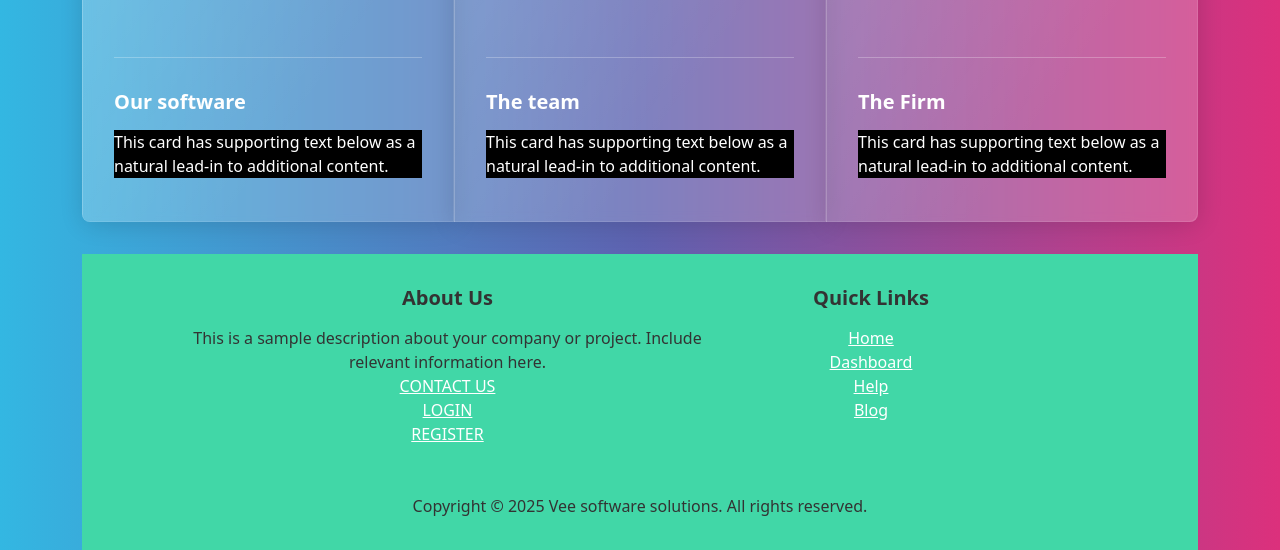
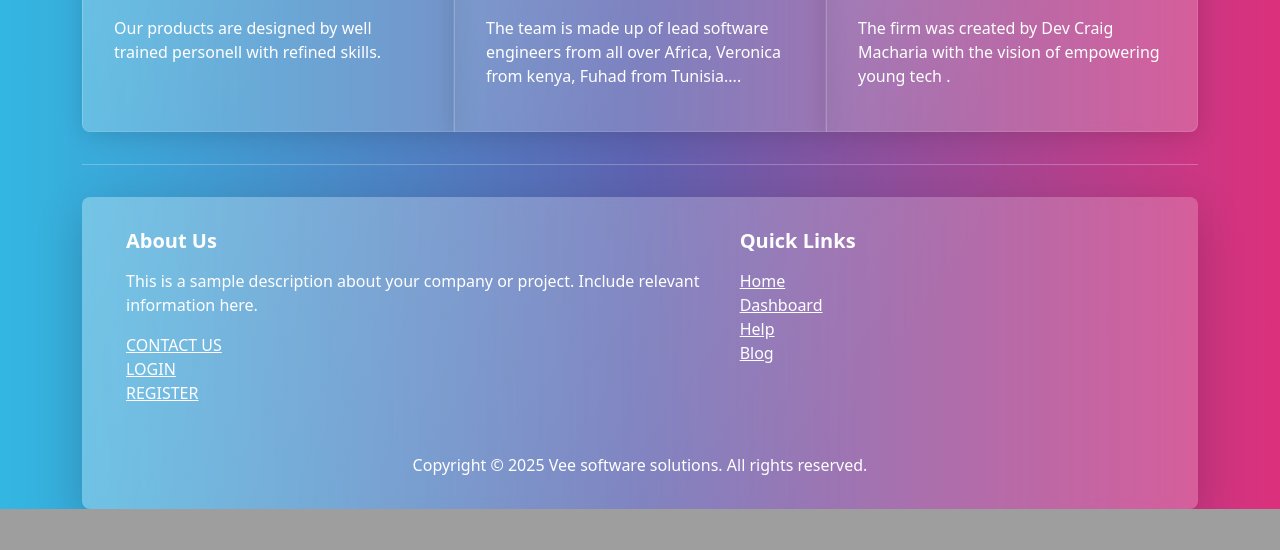
Before and after one commit to Craigmacharia/management-software, a Django app: page / in a window 1280 px wide. Shown: the part 949-1499 px from the top of the page. After the commit the page ends 1458 px from the top, so only its background shows below. Run offline with Django 5.2, Linux system fonts and the light colour scheme.

Commit message:
added footer

```diff
--- a/static/css/styles.css
+++ b/static/css/styles.css
@@ -8,50 +8,3 @@
 
 
 }
-
-.message-text{
-
-    color: rgb(149, 149, 149);
-
-}
-
-.p4{
-    color: rgb(0, 0, 0);
-}
-
-h6{
-    color: black;
-    font-family: fantasy;
-    font-size: xx-large;
-}
-
-.p2{
-    color: yellow;
-}
-
-.card-text{
-    background-color: #000;
-    text-decoration: double;
-}
-
-
-.footer {
-    background-color: red;
-    color: #333;
-    padding: 2rem 0;
-    text-align: center;
-}
-
-.social-icons a {
-    color: #333;
-    margin: 0 10px; /* Space out icons */
-    font-size: 1.2rem; /* Increase icon size if desired */
-}
-
-.social-icons a:hover {
-    color: #555; /* Darker color on hover */
-}
-
-.footer p {
-    margin-bottom: 0;
-}
--- a/webapp/templates/webapp/index.html
+++ b/webapp/templates/webapp/index.html
@@ -14,13 +14,8 @@
     <br>
 
     <h5> Hifadhi rekodi za kampuni yako upesi na rahisi! </h5>
-
-    <hr>
-
     <br>
 
-
-<hr>
     <a class="btn btn-primary" type="button" href="{% url 'register' %}"><p4> Create your account </p4> </a>
 
     <a class="btn btn-primary" type="button" href="{% url 'contact' %}"><p4> Contact us </p4> </a>
@@ -35,13 +30,13 @@
 <hr>
 
 <div class="card-group">
-    <div class="card">
+        <div class="card">
         <br>
       <img src="https://tse1.mm.bing.net/th?id=OIG2.11oY02PtgQDItOWh35Fl&pid=ImgGn" class="card-img-top" alt="width" style="width: auto; border-radius: 30px; margin: 20px;">
       <div class="card-body">
         <hr>
         <h5 class="card-title">Our software</h5>
-        <p class="card-text">This card has supporting text below as a natural lead-in to additional content.</p>
+        <p class="card-text">Our products are designed by well trained personell with refined skills.</p>
         <p class="card-text"><small class="text-body-secondary"></small></p>
       </div>
     </div>
@@ -51,7 +46,7 @@
       <div class="card-body">
         <hr>
         <h5 class="card-title">The team</h5>
-        <p class="card-text">This card has supporting text below as a natural lead-in to additional content.</p>
+        <p class="card-text">The team is made up of lead software engineers from all over Africa, Veronica from kenya, Fuhad from Tunisia....</p>
         <p class="card-text"><small class="text-body-secondary"></small></p>
       </div>
     </div>
@@ -61,15 +56,15 @@
       <div class="card-body">
         <hr>
         <h5 class="card-title">The Firm</h5>
-        <p class="card-text">This card has supporting text below as a natural lead-in to additional content.</p>
+        <p class="card-text">The firm was created by Dev Craig Macharia with the vision of empowering young tech .</p>
         <p class="card-text"><small class="text-body-secondary"></small></p>
       </div>
     </div>
   </div>
 
 
-
-  <footer class="footer mt-3 py-3 bg-success shadow-md p-5">
+<hr>
+  <footer class="footer card shadow-lg p-3">
     <div class="container">
         <div class="row">
             <div class="col-md-7">
```
Also changed, not shown: webapp/templates/webapp/contact.html (+7 -12 lines), webapp/templates/webapp/dashboard.html (+33 -57 lines), webapp/templates/webapp/my-login.html (+14 -23 lines), webapp/templates/webapp/register.html (+13 -14 lines), db.sqlite3.
